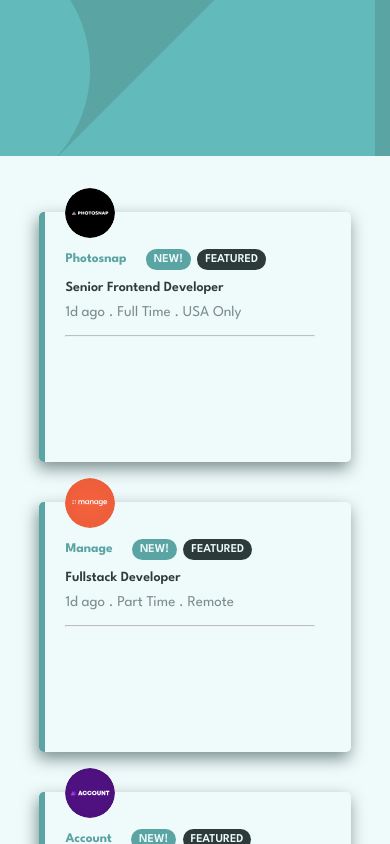
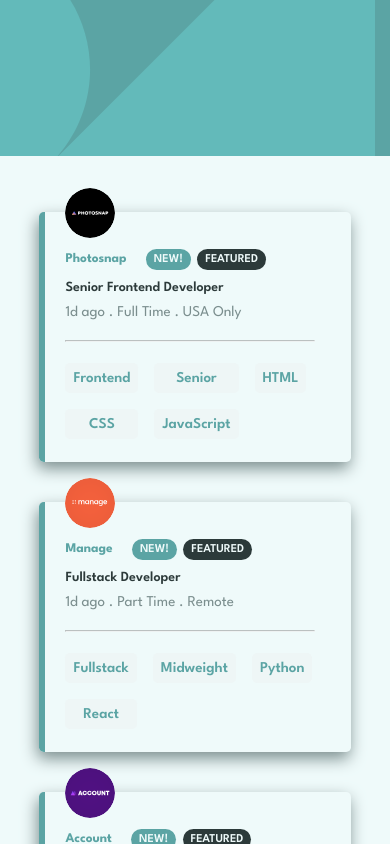
Before and after one commit to Yole-dev/Static-job-listing, a React (Create React App) app: page / in a window 390 px wide. Shown: the top 844 px of the page. Built offline with nearby package versions, Linux system fonts and the light colour scheme.

Commit message:
Added two new components to the component tree (Languages and Tools) finished building the UI for mobile view, working on the desktop view later today

```diff
--- a/src/App.js
+++ b/src/App.js
@@ -191,7 +191,7 @@ function StaticJobListing() {
             postedAt={job.postedAt}
             contract={job.contract}
             location={job.location}
-            language={job.language}
+            languages={job.languages}
             tools={job.tools}
             key={job.id}
           />
@@ -247,8 +247,27 @@ function JobCard({
 
         <hr />
 
-        <div className="skills"></div>
+        <div className="skills">
+          <p>{role}</p>
+          <p>{level}</p>
+
+          {languages.map((language, i) => (
+            <Languages language={language} key={i} />
+          ))}
+
+          {tools.map((tool, i) => (
+            <Tools tool={tool} key={i} />
+          ))}
+        </div>
       </div>
     </div>
   );
 }
+
+function Languages({ language }) {
+  return <p> {language} </p>;
+}
+
+function Tools({ tool }) {
+  return <p>{tool}</p>;
+}
--- a/src/index.css
+++ b/src/index.css
@@ -142,8 +142,26 @@ h5 {
 hr {
   height: 1px;
   background: var(--gray-cyan);
-  margin: 1rem 0;
+  margin: 1.3rem 0;
   opacity: 0.6;
+}
+
+.skills {
+  width: 70%;
+  display: grid;
+  grid-template-columns: 1fr 1fr 1fr;
+  align-items: center;
+  gap: 1rem;
+}
+
+.skills p {
+  font-size: 15px;
+  font-weight: 600;
+  text-align: center;
+  color: var(--primary-color);
+  background-color: var(--filter-color);
+  padding: 0.5rem;
+  border-radius: 0.3rem;
 }
 
 /* desktop view */
```
